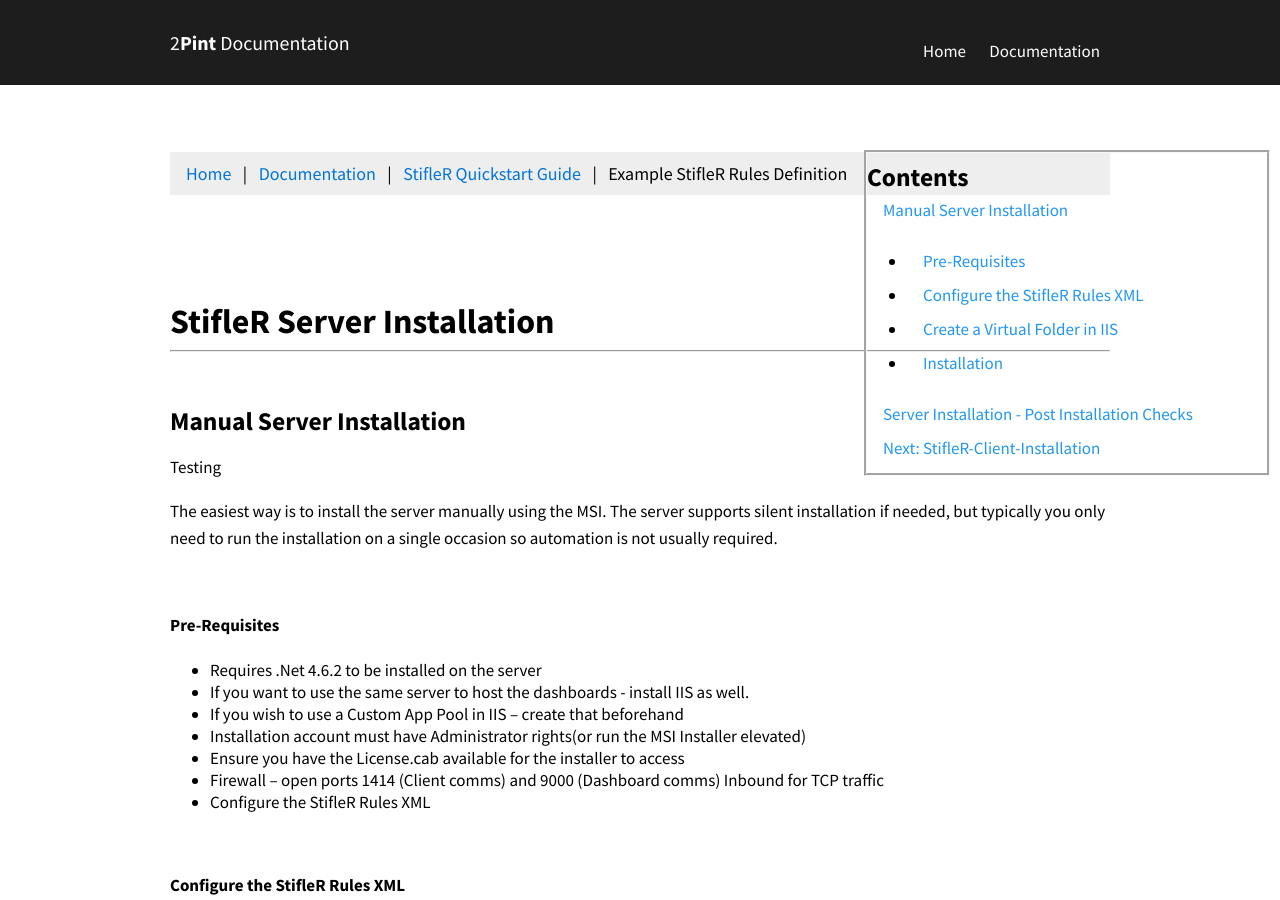
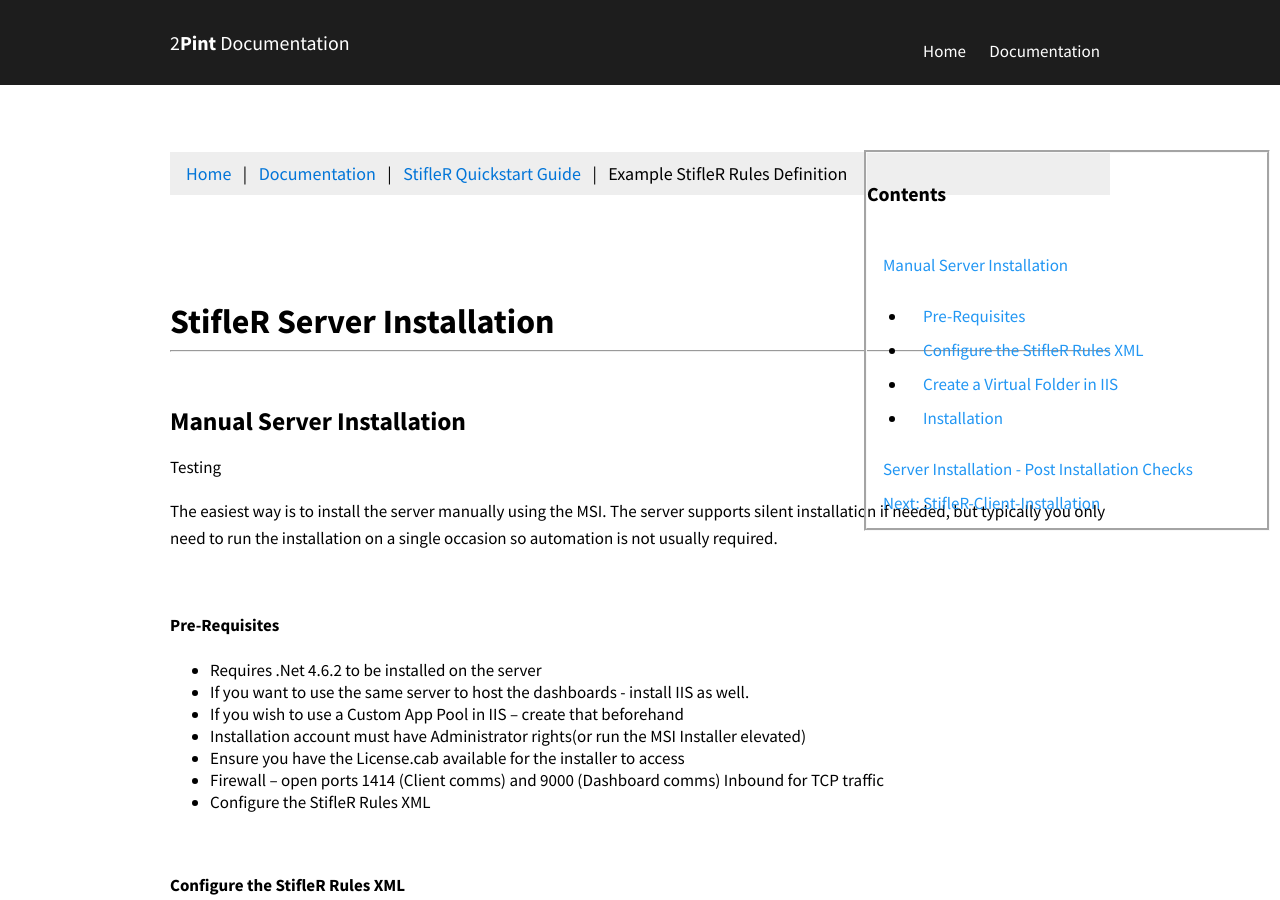
Before and after one commit to RoseSmithTest/2PintTest.github.io, a Jekyll site: the page built from docs/testfile.html, in a window 1280 px wide and 900 px high. Built offline with Jekyll 4.4.1, drawn with Linux system fonts in a browser that asks for light colours.

```diff
--- a/docs/testfile.html
+++ b/docs/testfile.html
@@ -5,7 +5,7 @@ navigation_weight: 1
 ---
 
 <div class="sidenav">
-	<h2><strong>Contents</strong></h2>
+	<h3><strong>Contents</strong></h3><br>
   <a href="#manual">Manual Server Installation</a>
 	<ul>
 		<li><a href="#pre">Pre-Requisites</a></li>
```
